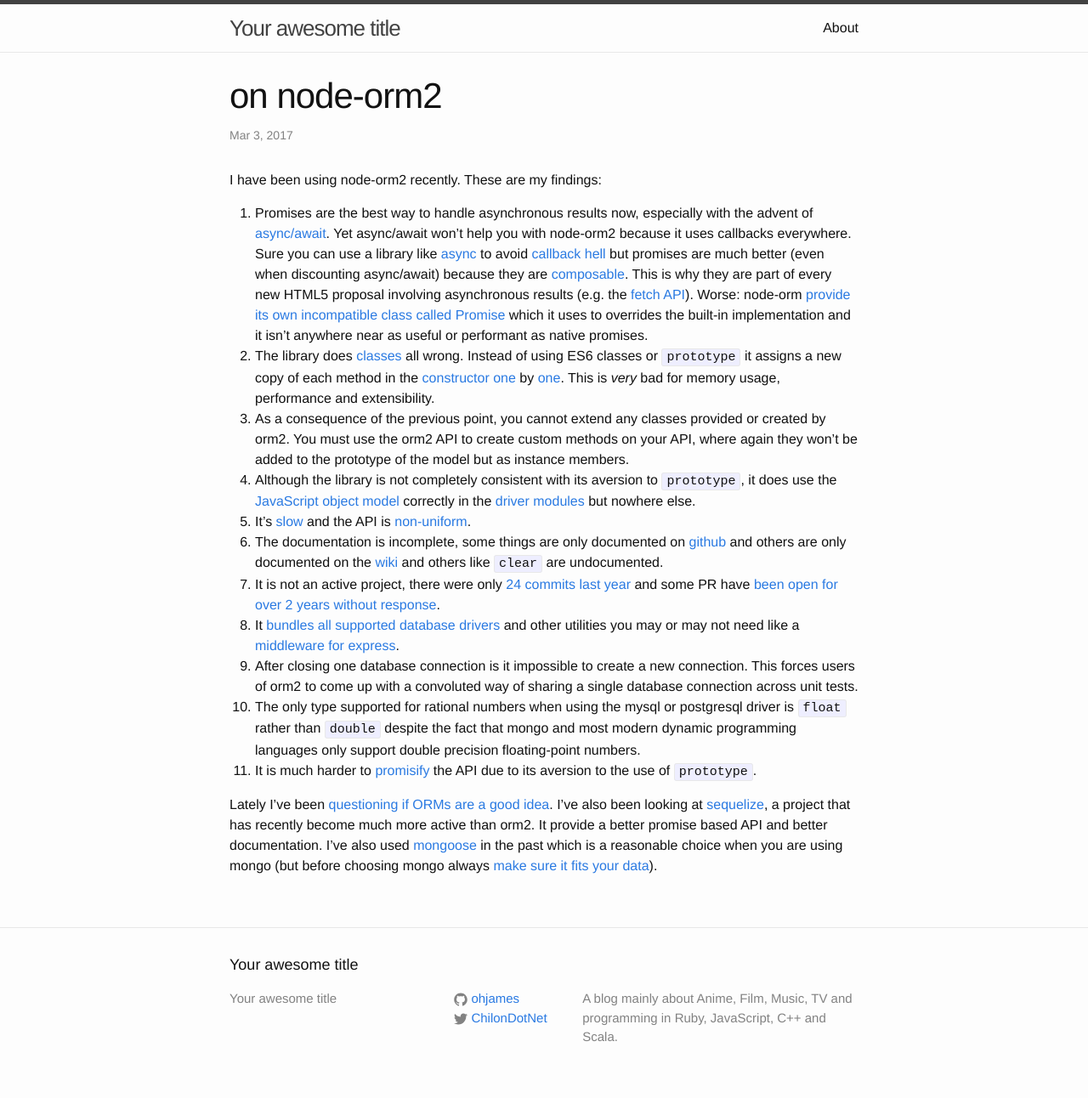
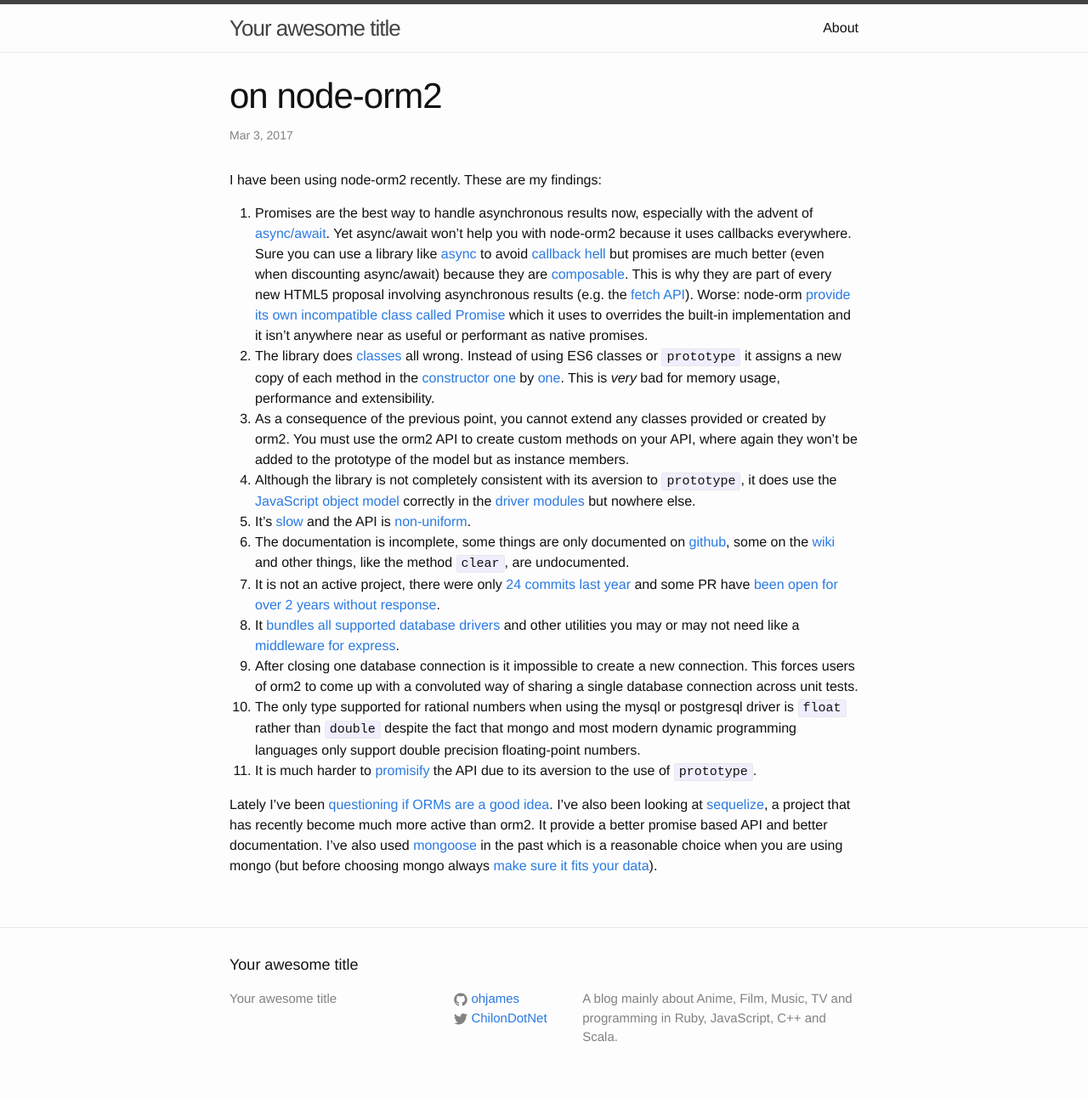
Before and after one commit to insidewhy/ohjames.github.io, a Jekyll site: the page built from _posts/2017-03-03-on-node-orm2.md, in a window 1280 px wide. Shown: the whole page at 85% size. Built offline with Jekyll 4.4.1, drawn with Linux system fonts in a browser that asks for light colours.

Commit message:
grammar fix

```diff
--- a/_posts/2017-03-03-on-node-orm2.md
+++ b/_posts/2017-03-03-on-node-orm2.md
@@ -12,7 +12,7 @@ I have been using node-orm2 recently. These are my findings:
 1. As a consequence of the previous point, you cannot extend any classes provided or created by orm2. You must use the orm2 API to create custom methods on your API, where again they won't be added to the prototype of the model but as instance members.
 1. Although the library is not completely consistent with its aversion to `prototype`, it does use the [JavaScript object model](https://developer.mozilla.org/en-US/docs/Web/JavaScript/Guide/Details_of_the_Object_Model) correctly in the [driver](https://github.com/dresende/node-orm2/blob/v3.2.3/lib/Drivers/DML/mysql.js) [modules](https://github.com/dresende/node-orm2/blob/v3.2.3/lib/Drivers/DML/postgres.js) but nowhere else.
 1. It's [slow](https://github.com/rafaelkaufmann/q-orm/issues/1#issuecomment-64449143) and the API is [non-uniform](https://github.com/rafaelkaufmann/q-orm/issues/1#issuecomment-64442225).
-1. The documentation is incomplete, some things are only documented on [github](https://github.com/dresende/node-orm2/blob/v3.2.3/Readme.md) and others are only documented on the [wiki](https://github.com/dresende/node-orm2/wiki) and others like `clear` are undocumented.
+1. The documentation is incomplete, some things are only documented on [github](https://github.com/dresende/node-orm2/blob/v3.2.3/Readme.md), some on the [wiki](https://github.com/dresende/node-orm2/wiki) and other things, like the method `clear`, are undocumented.
 1. It is not an active project, there were only [24 commits last year](https://github.com/dresende/node-orm2/commits/master) and some PR have [been open for over 2 years without response](https://github.com/dresende/node-orm2/pull/574).
 1. It [bundles all supported database drivers](https://github.com/dresende/node-orm2/tree/v3.2.3/lib/Drivers/DML) and other utilities you may or may not need like a [middleware for express](https://github.com/dresende/node-orm2/blob/v3.2.3/lib/Express.js).
 1. After closing one database connection is it impossible to create a new connection. This forces users of orm2 to come up with a convoluted way of sharing a single database connection across unit tests.
```
